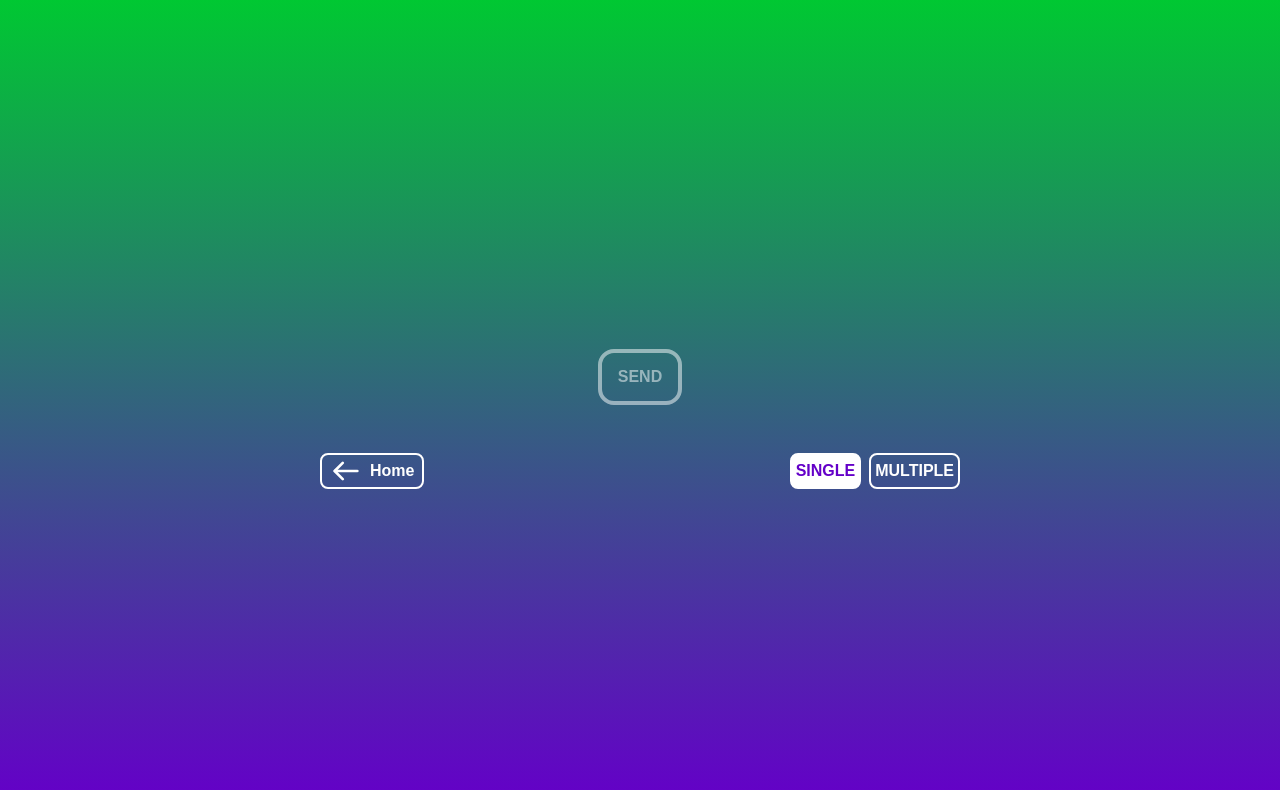
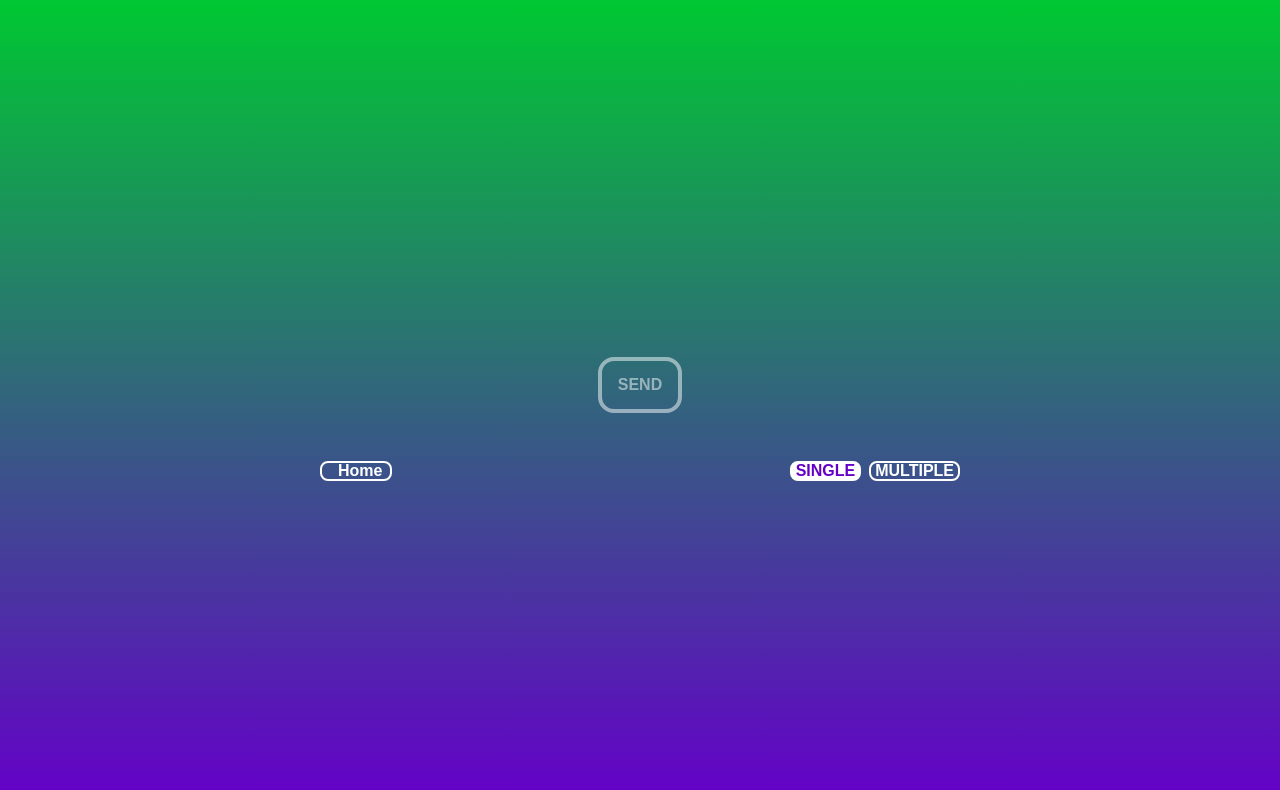
Before and after one commit to gizinski-jacek/qr-file-share, a React (Create React App) app: page /send in a window 1280 px wide. Shown: the top 790 px of the page. Built offline with nearby package versions, Linux system fonts and the light colour scheme.

Commit message:
Checking for /receive route with useMatch to conditionally not render single/multiple buttons on that route.

```diff
--- a/src/components/Overlay.tsx
+++ b/src/components/Overlay.tsx
@@ -1,6 +1,6 @@
 import '../styles/Overlay.scss';
 import { useState } from 'react';
-import { NavLink, Outlet, useOutletContext } from 'react-router-dom';
+import { NavLink, Outlet, useMatch, useOutletContext } from 'react-router-dom';
 
 interface ContextType {
 	singleFile: boolean;
@@ -8,6 +8,7 @@ interface ContextType {
 
 const Overlay = () => {
 	const [singleFile, setSingleFile] = useState<boolean>(true);
+	const path = useMatch('/receive');
 
 	const setSingle = () => setSingleFile(true);
 
@@ -17,8 +18,7 @@ const Overlay = () => {
 		<>
 			<Outlet context={{ singleFile }} />
 			<div className='overlay'>
-				<NavLink className='home-link' to=''>
-					<div className='arrow-icon' aria-label='home page link'>
+				<NavLink className='home-link' aria-label='home page link' to=''>
 					<svg
 						viewBox='0 0 24 24'
 						fill='none'
@@ -39,9 +39,9 @@ const Overlay = () => {
 							strokeLinejoin='round'
 						/>
 					</svg>
-					</div>
 					Home
 				</NavLink>
+				{!path && (
 					<div className='modes'>
 						<button
 							className={singleFile ? 'active' : ''}
@@ -58,6 +58,7 @@ const Overlay = () => {
 							Multiple
 						</button>
 					</div>
+				)}
 			</div>
 		</>
 	);
```
Lines whose indentation alone changed are shown as unchanged.
